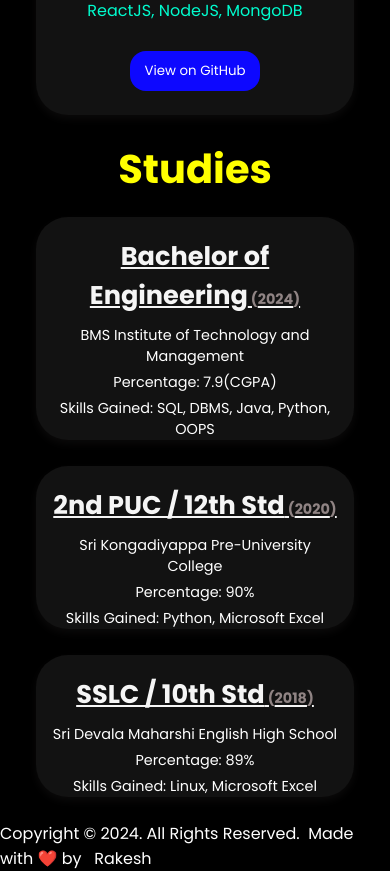
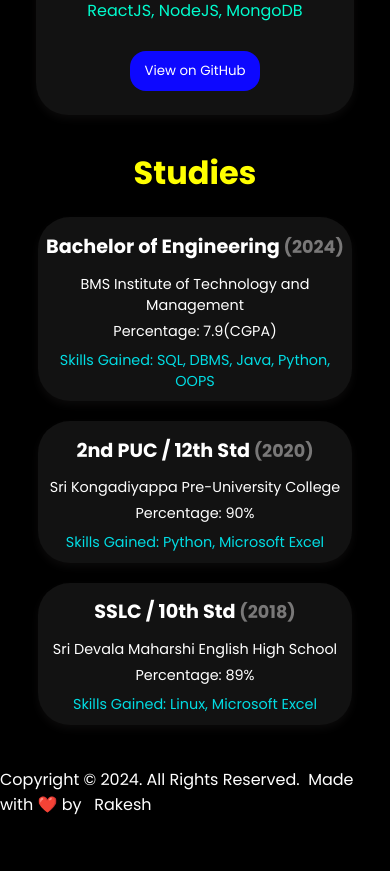
Before and after one commit to rakii17/Portfolio, a React (Create React App) app: page / in a window 390 px wide. Shown: the part 2680-3551 px from the top of the page. After the commit the page ends 3497 px from the top, so only its background shows below. Built offline with nearby package versions, Linux system fonts and the light colour scheme.

Commit message:
Media Query to Studies section

```diff
--- a/src/components/Projects/projects.css
+++ b/src/components/Projects/projects.css
@@ -23,7 +23,7 @@
     border-radius: 2rem;
     box-shadow: 0 4px 8px rgba(105, 96, 96, 0.1);
     width: 27rem;
-    margin: 0.5rem 1rem;
+    margin: 0.6rem 1rem;
     transition: transform 0.2s;
     overflow: hidden;
     height: auto;
--- a/src/components/Studies/studies.css
+++ b/src/components/Studies/studies.css
@@ -6,6 +6,12 @@
     background-color: black;
     margin-top: 0;
     margin-bottom: 3rem;
+    width: 100%;
+    /* Ensures full width */
+    max-width: 800px;
+    /* Adjust max-width as needed */
+    margin: 0 auto;
+    /* Centers the container horizontally */
 }
 
 .studies-heading {
@@ -14,17 +20,19 @@
     color: yellow;
     background-color: black;
     text-align: center;
-    margin-bottom: 0;
-  }
+    margin-bottom: 0rem;
+}
 
 .study-bar {
     background-color: rgb(18, 18, 18);
     border-radius: 2rem;
     box-shadow: 0 4px 8px rgba(105, 96, 96, 0.1);
-    padding: 20px;
+    padding: 0.1rem;
     transition: transform 0.2s;
     overflow: hidden;
     text-align: center;
+    width: 75%;
+    margin: 0 auto;
 }
 
 .study-bar:hover {
@@ -32,47 +40,63 @@
 }
 
 .study-title {
-    font-size: 1.5em;
+    font-size: 1.5rem;
     font-weight: bold;
-    margin: 20px 0 10px 0;
-    color: whitesmoke;
-    text-decoration: underline;
+    margin: 0.8rem 0 0.8rem 0;
+    color: white;
 }
 
 .study-year {
-    font-size: 1em;
-    color: #908484;
+    font-size: 1.4rem;
+    color: #797878;
     margin-bottom: 10px;
 }
 
-.study-college,
-.study-percentage,
-.study-skills {
-    font-size: 1em;
+.study-college {
+    font-size: 1rem;
     color: white;
     margin-top: 5px;
 }
 
-@media only screen and (max-width: 767px) {
+.study-percentage {
+    font-size: 1rem;
+    color: white;
+    margin-top: 5px;
+}
+
+.study-skills {
+    font-size: 1rem;
+    color: rgb(2, 220, 227);
+    margin: 0.5rem;
+}
+
+@media (max-width: 768px) {
     .studies {
-        flex-direction: column;
-        align-items: center;
-        gap: 10px;
-        padding: 0 20px;
-        margin: 1rem 1rem;
+        padding: 10px;
+        margin-bottom: 2rem;
+    }
+
+    .studies-heading {
+        font-size: 2rem;
+        font-weight: bold;
+        color: yellow;
+        background-color: black;
+        text-align: center;
+        margin-bottom: 0;
     }
 
     .study-bar {
-        width: 100%;
-        margin: 0.5rem 0;
-        padding: 0 1rem;
+        width: 85%;
     }
 
     .study-title {
-        font-size: 1.6rem;
+        font-size: 1.2rem;
     }
 
-    .study-year,
+    .study-year {
+        font-size: 1.1rem;
+    }
+
     .study-college,
     .study-percentage,
     .study-skills {
```
